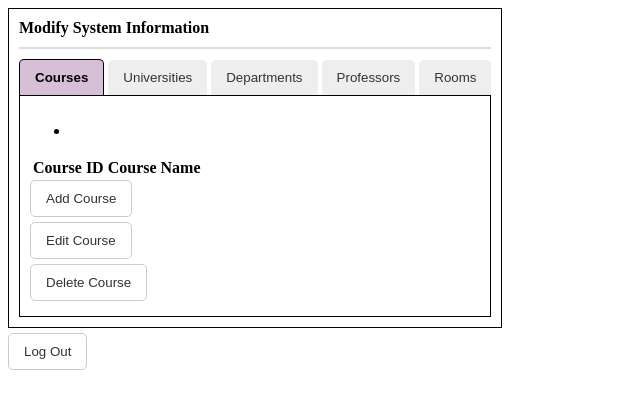
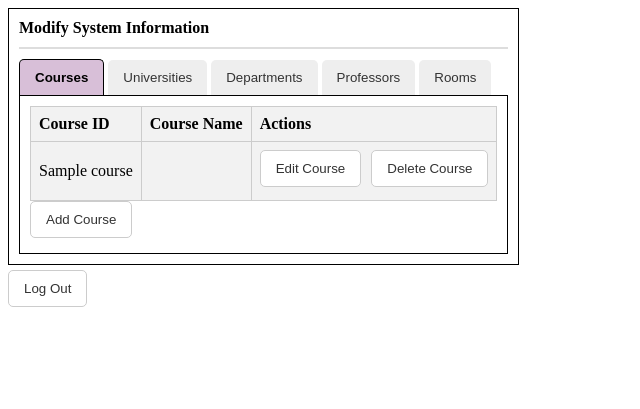
Before and after one commit to TheJasonOsmond/ClassMate-Schedule-Sharing-Tool, a Flask app: page /admin/courses in a window 1280 px wide. Shown: the top 409 px of the page, without its empty margins (0-640 px from the left). Run offline with Flask 3, Linux system fonts and the light colour scheme; tables that the repository leaves empty or names only in its code hold one stand-in row (values such as "Sample post"); lists and menus that the app fills with data are empty; some libraries are stand-ins or nearby versions.

Commit message:
Added Tables for courses

```diff
--- a/Course-Schedule-Tool-2/templates/admin.html
+++ b/Course-Schedule-Tool-2/templates/admin.html
@@ -76,6 +76,33 @@
 		.button:hover {
 			background-color: #ddd;
 		}
+
+    .action-buttons {
+      display: inline-flex;
+    }
+
+    .action-buttons button:first-child {
+      margin-right: 10px;
+    }
+
+    table {
+      border-collapse: collapse;
+      width: 100%;
+    }
+
+    th, td {
+      border: 1px solid #ccc;
+      text-align: left;
+      padding: 8px;
+    }
+
+    th {
+      background-color: #f2f2f2;
+    }
+
+    tr:nth-child(even) {
+      background-color: #f2f2f2;
+    }
 	</style>
 	<script>
 		function openTab(event, tabName) {
@@ -110,19 +137,24 @@
                 <tr>
                     <th>Course ID</th>
                     <th>Course Name</th>
+                    <th>Actions</th>
                 </tr>
-                {% if courses %}
-                <ul>
                 {% for course in courses %}
-                    <li>{{ course[1] }}</li>
+                <tr>
+                    <td>{{ course[0] }}</td>
+                    <td>{{ course[1] }}</td>
+                    <td>
+                        <div class="action-buttons">
+                            <button class="button">Edit Course</button>
+                            <button class="button">Delete Course</button>
+                        </div>
+                    </td>
+                </tr>
                 {% endfor %}
-                </ul>
-            {% endif %}
             </table>
         </div>
         <button class="button">Add Course</button>
-        <button class="button">Edit Course</button>
-        <button class="button">Delete Course</button>
+      </div>
     </div>
 			<div id="tab2" class="tab">
 				<button class="button">Button 4</button>
```
